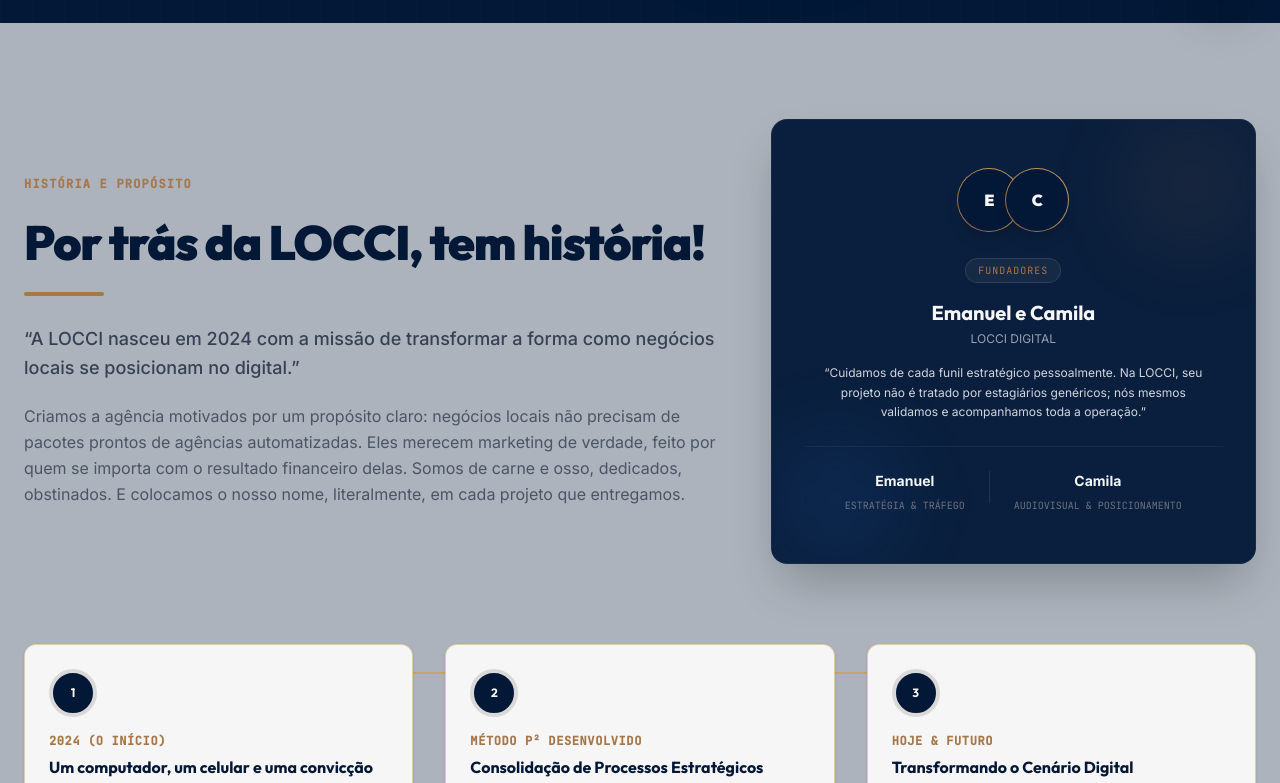
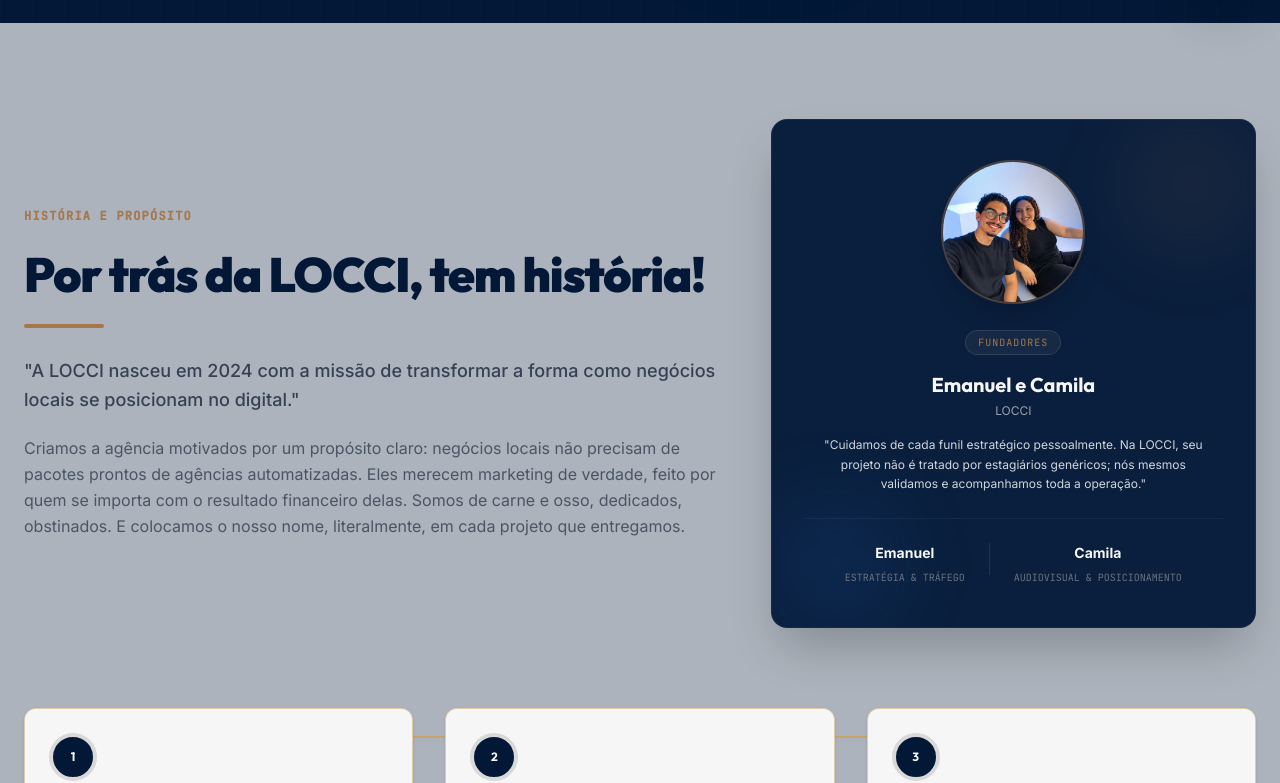
Before and after one commit to loccidigital/Site-LOCCI, a React (Vite) app: page / in a window 1280 px wide. Shown: the part 777-1560 px from the top of the page. Built offline with nearby package versions, Linux system fonts and the light colour scheme.

Commit message:
Update About.tsx

```diff
--- a/src/components/About.tsx
+++ b/src/components/About.tsx
@@ -1,4 +1,5 @@
 import { Target, UserCheck, Heart, Users, Compass, HelpCircle } from "lucide-react";
+import fotoFundadores from "../public/foto-fundadores.PNG";
 
 export default function About() {
   const locciMeaning = [
@@ -66,7 +67,7 @@ export default function About() {
             <div className="h-1 w-20 bg-gold-500 rounded" />
 
             <p className="text-gray-700 text-lg leading-relaxed mt-2 font-medium">
-              “A LOCCI nasceu em 2024 com a missão de transformar a forma como negócios locais se posicionam no digital.”
+              "A LOCCI nasceu em 2024 com a missão de transformar a forma como negócios locais se posicionam no digital."
             </p>
             <p className="text-gray-600 text-sm sm:text-base leading-relaxed">
               Criamos a agência motivados por um propósito claro: negócios locais não precisam de pacotes prontos de agências automatizadas. Eles merecem marketing de verdade, feito por quem se importa com o resultado financeiro delas.
@@ -74,20 +75,33 @@ export default function About() {
             </p>
           </div>
 
-          {/* Founders Premium Card representation */}
+          {/* Founders Card com foto real */}
           <div className="lg:col-span-5 relative">
-            <div className="relative rounded-2xl overflow-hidden bg-navy-950/95 border border-white/5 py-12 px-8 shadow-2xl text-center group">
+            <div className="relative rounded-2xl overflow-hidden bg-navy-950/95 border border-white/5 py-10 px-8 shadow-2xl text-center group">
               <div className="absolute top-0 right-0 w-32 h-32 bg-gold-500/10 rounded-full blur-2xl pointer-events-none" />
               <div className="absolute bottom-0 left-0 w-32 h-32 bg-blue-500/10 rounded-full blur-2xl pointer-events-none" />
 
               <div className="relative z-10">
-                {/* Simulated stylized portrait placeholders */}
-                <div className="flex justify-center -space-x-4 mb-6">
-                  <div className="w-16 h-16 rounded-full bg-gradient-to-tr from-gold-600 to-gold-200 p-[1px] shadow-lg">
-                    <div className="w-full h-full bg-navy-950 rounded-full flex items-center justify-center font-display font-black text-white text-base">E</div>
-                  </div>
-                  <div className="w-16 h-16 rounded-full bg-gradient-to-tr from-gold-600 to-gold-200 p-[1px] shadow-lg">
-                    <div className="w-full h-full bg-navy-950 rounded-full flex items-center justify-center font-display font-black text-white text-base">C</div>
+                {/* Foto dos fundadores */}
+                <div className="flex justify-center mb-6">
+                  <img
+                    src={fotoFundadores}
+                    alt="Emanuel e Camila - Fundadores da LOCCI"
+                    className="w-36 h-36 rounded-full object-cover border-2 border-gold-500/40 shadow-xl"
+                    onError={(e) => {
+                      (e.target as HTMLImageElement).style.display = 'none';
+                      const fallback = document.getElementById('founders-fallback');
+                      if (fallback) fallback.style.display = 'flex';
+                    }}
+                  />
+                  {/* Fallback com iniciais (escondido por padrão) */}
+                  <div id="founders-fallback" className="hidden justify-center -space-x-4">
+                    <div className="w-16 h-16 rounded-full bg-gradient-to-tr from-gold-600 to-gold-200 p-[1px] shadow-lg">
+                      <div className="w-full h-full bg-navy-950 rounded-full flex items-center justify-center font-display font-black text-white text-base">E</div>
+                    </div>
+                    <div className="w-16 h-16 rounded-full bg-gradient-to-tr from-gold-600 to-gold-200 p-[1px] shadow-lg">
+                      <div className="w-full h-full bg-navy-950 rounded-full flex items-center justify-center font-display font-black text-white text-base">C</div>
+                    </div>
                   </div>
                 </div>
 
@@ -96,10 +110,10 @@ export default function About() {
                 </div>
 
                 <h3 className="text-xl font-display font-bold text-white">Emanuel e Camila</h3>
-                <p className="text-xs text-mono text-gray-400 mt-1 uppercase">LOCCI Digital</p>
+                <p className="text-xs text-mono text-gray-400 mt-1 uppercase">LOCCI</p>
 
                 <p className="text-gray-300 text-xs mt-4 leading-relaxed max-w-sm mx-auto">
-                  “Cuidamos de cada funil estratégico pessoalmente. Na LOCCI, seu projeto não é tratado por estagiários genéricos; nós mesmos validamos e acompanhamos toda a operação.”
+                  "Cuidamos de cada funil estratégico pessoalmente. Na LOCCI, seu projeto não é tratado por estagiários genéricos; nós mesmos validamos e acompanhamos toda a operação."
                 </p>
 
                 <div className="flex justify-center gap-6 mt-6 pt-6 border-t border-white/5">
@@ -141,7 +155,7 @@ export default function About() {
           <div className="text-center mb-12">
             <span className="text-xs font-mono font-bold uppercase text-gold-500 tracking-wider">O Significado da Marca</span>
             <h3 className="text-2xl sm:text-3xl font-display font-extrabold text-navy-950 mt-2">
-              Os Pilares de Caráter da LOCCI Digital
+              Os Pilares de Caráter da LOCCI
             </h3>
             <p className="text-gray-500 text-sm max-w-xl mx-auto mt-2">
               Muito além de um nome, carregamos compromissos claros desenhados em nossa assinatura institucional.
```
